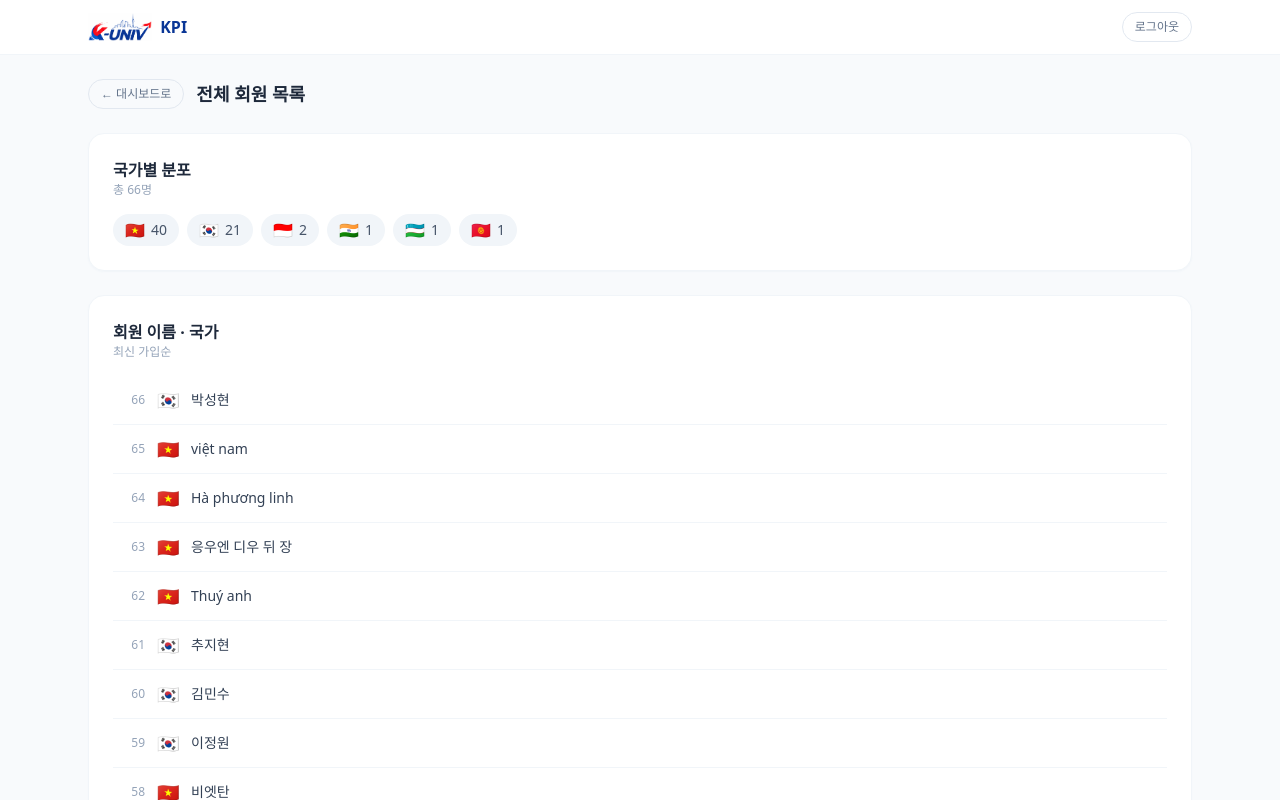
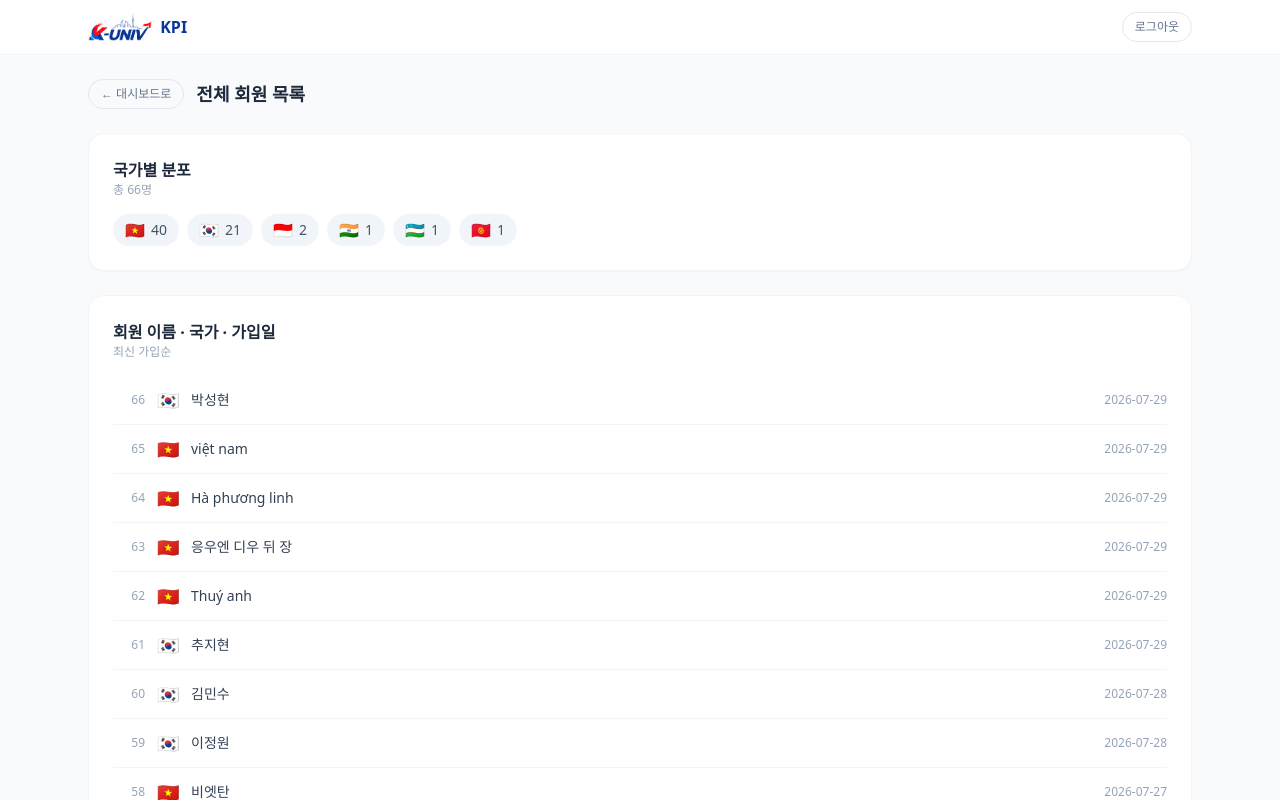
Before and after one commit to Gaumeoandanh/kuniv-kpi-dashboard, a Next.js app: page /dashboard/members in a window 1280 px wide. Shown: the top 800 px of the page. Built offline with nearby package versions, Linux system fonts and the light colour scheme.

Commit message:
Update page.tsx

```diff
--- a/app/dashboard/members/page.tsx
+++ b/app/dashboard/members/page.tsx
@@ -44,13 +44,14 @@ export default async function MembersPage() {
         </div>
       </SectionCard>
 
-      <SectionCard title="회원 이름 · 국가" subtitle="최신 가입순">
+      <SectionCard title="회원 이름 · 국가 · 가입일" subtitle="최신 가입순">
         <div className="divide-y divide-slate-100">
           {members.map((m, i) => (
             <div key={`${m.name}-${i}`} className="flex items-center gap-3 py-2.5">
               <span className="w-8 shrink-0 text-right text-xs text-slate-400">{members.length - i}</span>
               <span className="text-lg">{m.countryFlag}</span>
-              <span className="text-sm text-slate-700">{m.name}</span>
+              <span className="flex-1 text-sm text-slate-700">{m.name}</span>
+              <span className="shrink-0 text-xs text-slate-400">{m.signupDate}</span>
             </div>
           ))}
         </div>
```
